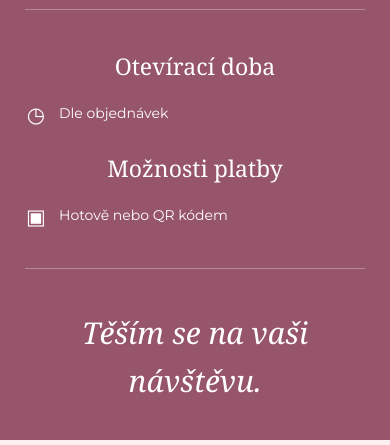
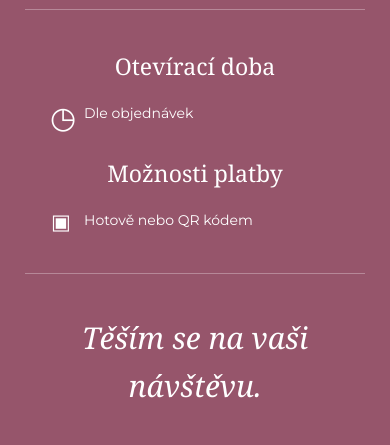
Before and after one commit to ZajaIT/Ivana_Peckova, a plain HTML site: page index.html in a window 390 px wide. Shown: the part 6275-6720 px from the top of the page. Drawn offline with Linux system fonts and the light colour scheme.

Commit message:
Update index.html

```diff
--- a/index.html
+++ b/index.html
@@ -1567,6 +1567,24 @@
   }
 
 }
+  /* MOBIL – IKONA HODIN */
+@media (max-width: 767px) {
+
+  .footer-clock {
+    font-size: 30px;
+    line-height: 1;
+  }
+
+}
+    /* MOBIL – ODSAZENÍ KONTAKTNÍCH ÚDAJŮ */
+@media (max-width: 767px) {
+
+  .footer-column:not(.footer-signature) > p,
+  .footer-social {
+    padding-left: 25px;
+  }
+
+}
 
 
   </style>
@@ -2101,7 +2119,7 @@
   <h3>Otevírací doba</h3>
 
   <p>
-    <span class="footer-icon">◷</span>
+   <span class="footer-icon footer-clock">◷</span>
     Dle objednávek
   </p>
 
```
